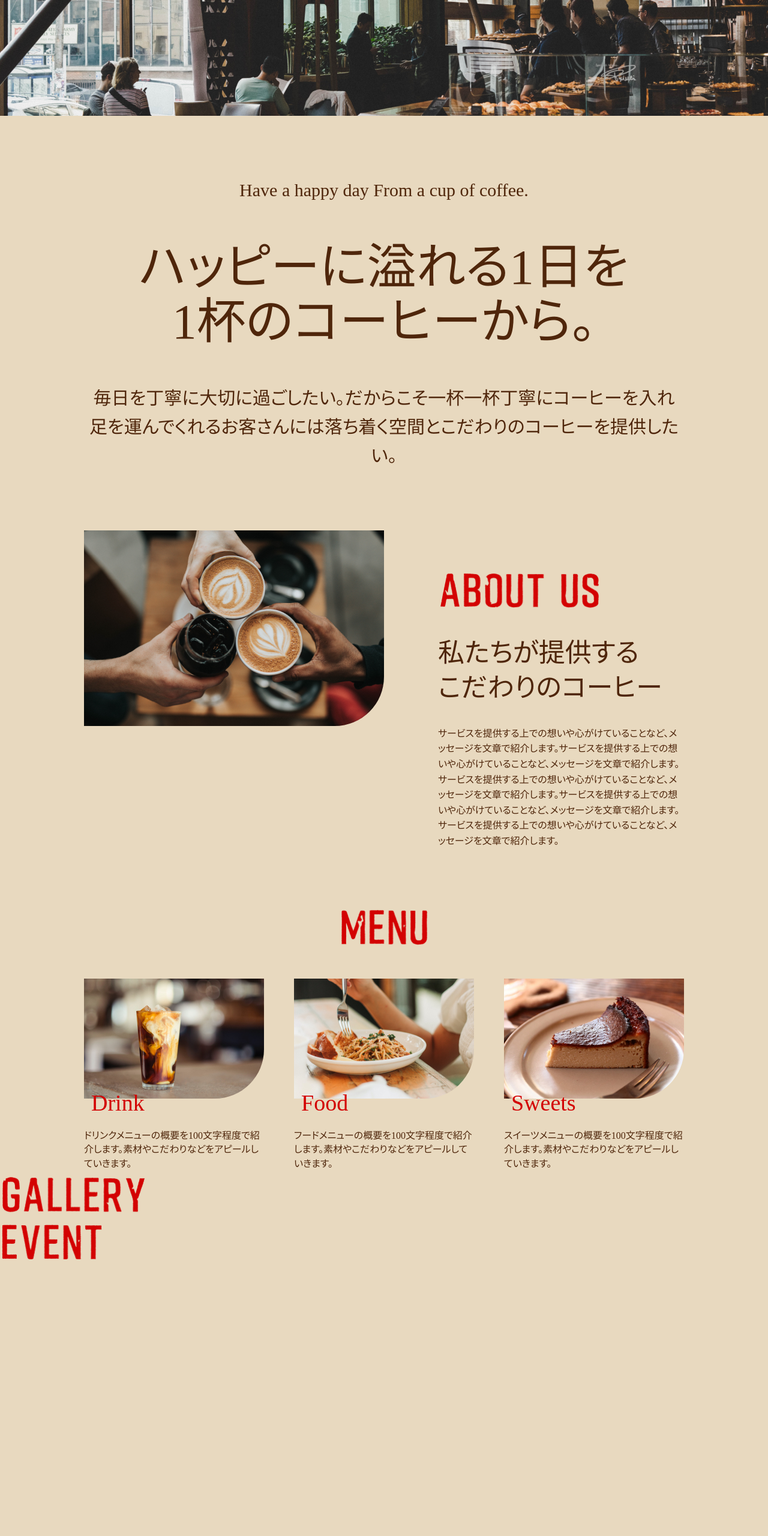
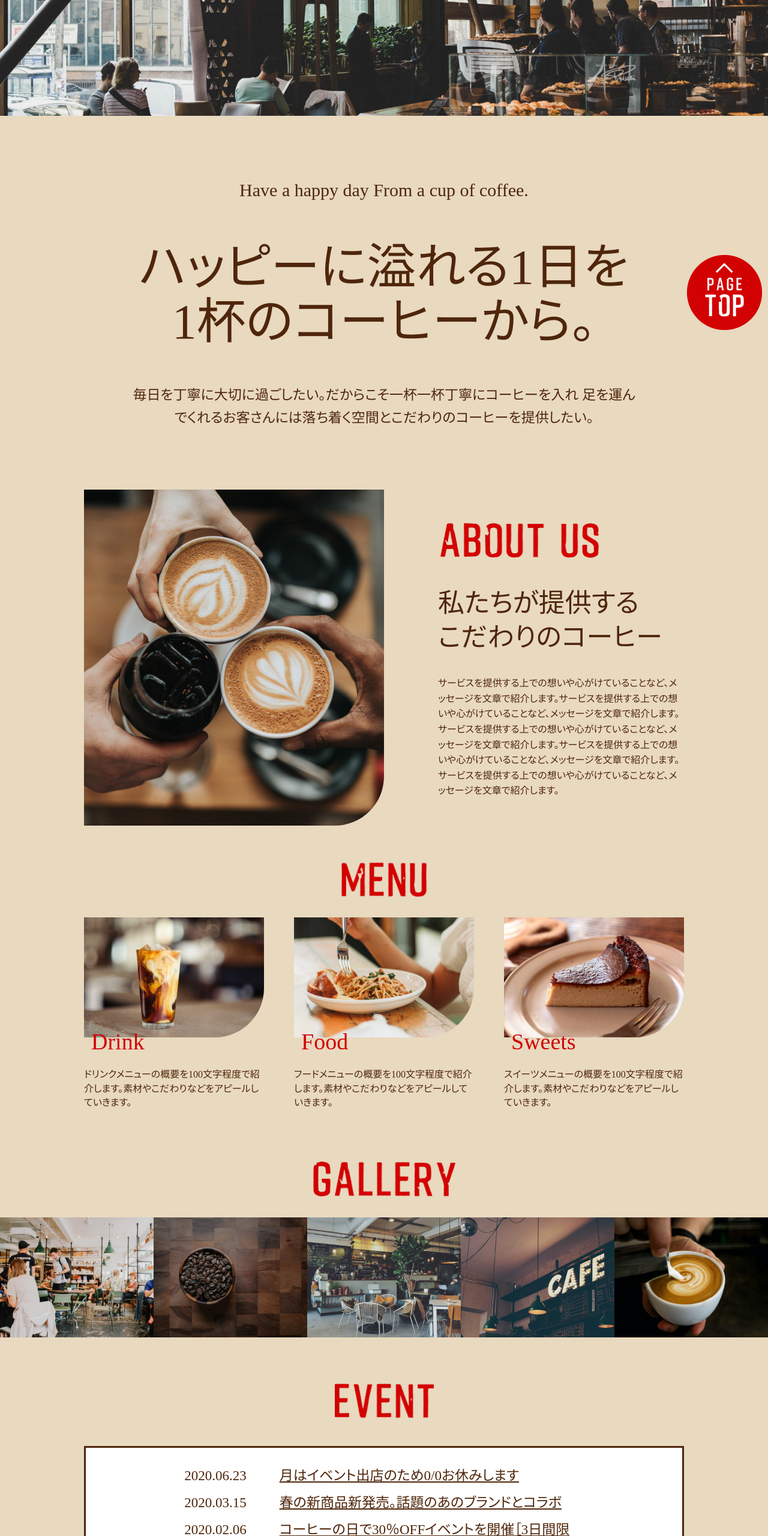
Before and after one commit to rinaugai/kadai4_ugai, a plain HTML site: page カフェサイトコーディング_鵜飼/index.html in a window 1280 px wide. Shown: the part 240-2800 px from the top of the page at 60% size. Before the commit the page ends 2348 px from the top, so only its background shows below. Drawn offline with Linux system fonts and the light colour scheme.

Commit message:
カフェサイト

```diff
--- a/カフェサイトコーディング_鵜飼/css/style.css
+++ b/カフェサイトコーディング_鵜飼/css/style.css
@@ -96,7 +96,8 @@ body {
     margin: 100px auto;
     font-size: 30px;
     line-height: 1.6;
-    width: 1000px;
+    max-width: 1000px;
+    padding: 0 10px;
 }
 
 .copy h1 {
@@ -106,15 +107,23 @@ body {
     font-weight: normal;
 }
 
+.copy p{
+    font-size: 23px;
+    line-height: 1.65;
+    max-width: 844px;
+    margin: 0 auto;
+}
+
 #about_us {
     display: flex;
     justify-content: space-between;
-    width: 1000px;
+    max-width: 1000px;
     margin: 0 auto 50px;
+    align-items: center;
+    padding: 0 10px;
 }
 .img_photo  {
-    width: 500px;
-     height: 560px;
+    width: 50%;
 }
 
 .img_photo img {
@@ -123,8 +132,8 @@ body {
 }
 
 .inner_aboutus {
-    width: 410px;
-    padding: 60px 0 40px 0;
+    width: 41%;
+    /* padding: 60px 0 40px 0; */
 }
 .inner_aboutus h2 {
     margin-bottom: 35px;
@@ -144,8 +153,9 @@ body {
 }
 
 #menu {
-    width: 1000px;
+    max-width: 1000px;
     margin: 0 auto;
+    padding: 0 10px;
 }
 
 #menu .img_photo{
@@ -155,8 +165,8 @@ body {
 }
 
 #menu .img_menulogo{
-    width: 151px;
-    margin: 0 auto 48px;
+    width: 150px;
+    margin: 0 auto 26px;
 }
 
 .inner_menu{
@@ -181,9 +191,94 @@ body {
 
 .img_gallerylogo {
     width: 245px;
+    margin: 75px auto 26px;
+}
+
+.img_gallery {
+    width: 20%;
+    display: flex;
+}
+
+#event {
+    max-width: 1000px;
+    margin: 0 auto;
+}
+
+.img_eventlogo {
+    width: 173px;
+    margin: 65px auto 38px;
+
+}
+
+.article {
+    display: flex;
+    justify-content: center;
+    max-width: 1000px;
+    font-size: 23px;
+    margin: 0 auto 22px;
+    font-weight: normal;
+}
+
+.article:last-child {
+    margin: 0 auto;
+}
+
+.article time {
+    width: 10.4%;
+}
+
+.article p {
+    width: 51%;
+    text-align: left;
+    text-decoration: underline;
+    margin-left: 55px;
+}
+
+.box {
+    padding: 35px 0;
+    font-weight: bold;
+    border: solid 3px #4f260b;
+    background-color: #fff;
 }
 
 
-.img_eventlogo {
-width: 173px;
+.img_accesslogo {
+    width: 213px;
+    margin: 56px auto 22px;
 }
+
+.map {
+    width: 100%;
+}
+
+
+.footer_logo {
+    width: 226px;
+}
+
+.footer_info {
+    display: flex;
+    font-size: 20px;
+    max-width: 1000px;
+    padding: 86px 24% 82px;
+    background-color: #fff;;
+}
+
+.cafe_info {
+    margin-left: 68px;
+    line-height: 1.95;
+}
+
+.copyright {
+    width: 12%;
+    padding: 0 44% 80px;
+    font-size: 16px;
+    background-color: #fff;
+}
+
+.page_top_btn {
+    position: fixed;
+    bottom: 10px;
+    right: 10px;
+    width: 125px;
+  }
--- a/カフェサイトコーディング_鵜飼/index.html
+++ b/カフェサイトコーディング_鵜飼/index.html
@@ -10,7 +10,8 @@
 </head>
 
 <body>
-    <header>
+    <a href="#header" class="page_top_btn"><img src="images/to_top@2x.png" alt="pagetop"></a>
+    <header id="header">
         <div class="header_wrap">
             <h1 class="header_logo"><img src="images/design_cafe_logo_header@2x.png" alt="カフェのロゴ（検索キーワード入れると良い）"></h1>
             <nav class="pc_nav">
@@ -32,12 +33,12 @@
     <div class="copy">
         <div>Have a happy day From a cup of coffee.</div>
         <h1>ハッピーに溢れる1日を<br>1杯のコーヒーから。</h1>
-        <div>毎日を丁寧に大切に過ごしたい。だからこそ一杯一杯丁寧にコーヒーを入れ
-            足を運んでくれるお客さんには落ち着く空間とこだわりのコーヒーを提供したい。</div>
+        <p>毎日を丁寧に大切に過ごしたい。だからこそ一杯一杯丁寧にコーヒーを入れ
+            足を運んでくれるお客さんには落ち着く空間とこだわりのコーヒーを提供したい。</p>
     </div>
 
     <div id="about_us">
-        <div class="img_photo"><img src="images/about_us@2x-100.jpg" alt="ドリンクの写真"></div>
+        <div class="img_photo"><img src="images/pc_about-100.jpg" alt="ドリンクの写真"></div>
         <div class="inner_aboutus">
             <div class="img_aboutuslogo"><img src="images/about_us@2x.png" alt="about us"></div>
 
@@ -70,18 +71,54 @@
 
     <div id="gallery">
         <div class="img_gallerylogo"><img src="images/gallery@2x.png" alt="galleryのロゴ"></div>
+        <div class="img_gallery">
+            <img src="images/pc_gallary_05-100.jpg" alt="カフェ内">
+            <img src="images/pc_gallary_04-100.jpg" alt="コーヒー豆">
+            <img src="images/pc_gallary_03-100.jpg" alt="カフェ内装">
+            <img src="images/pc_gallary_02-100.jpg" alt="外観">
+            <img src="images/pc_gallary_01-100.jpg" alt="ラテアート">
+        </div>
     </div>
 
     </div>
 
     <div id="event">
         <div class="img_eventlogo"><img src="images/event@2x.png" alt="eventのロゴ"></div>
-
+        <div class="box">
+            <div class="article">
+                <time>2020.06.23</time>
+                <p><a href="">月はイベント出店のため0/0お休みします</a></p>
+            </div>
+            <div class="article">
+                <time>2020.03.15</time>
+                <p><a href="">春の新商品新発売。話題のあのブランドとコラボ</a></p>
+            </div>
+            <div class="article">
+                <time>2020.02.06</time>
+                <p><a href="">コーヒーの日で30％OFFイベントを開催［3日間限定］</a></p>
+            </div>
+        </div>
     </div>
 
     <div id="access">
-
+        <div class="img_accesslogo"><img src="images/access@2x.png" alt="accessのロゴ"></div>
+        <div class="map">
+            <iframe
+                src="https://www.google.com/maps/embed?pb=!1m18!1m12!1m3!1d13015.194724955005!2d138.71860863376102!3d35.36064218367407!2m3!1f0!2f0!3f0!3m2!1i1024!2i768!4f13.1!3m3!1m2!1s0x6019629a42fdc899%3A0xa6a1fcc916f3a4df!2z5a-M5aOr5bGx!5e0!3m2!1sja!2sjp!4v1655126935827!5m2!1sja!2sjp"
+                style="border:0;" allowfullscreen="" loading="lazy"
+                referrerpolicy="no-referrer-when-downgrade"></iframe>
+        </div>
     </div>
+    <footer>
+        <div class="footer_info">
+            <div class="footer_logo"><img src="images/design_cafe_logo_footer@2x.png" alt="フッターのロゴ">
+            </div>
+            <div class="cafe_info">OPEN 18:00 / CLOSE
+                24:00<br>〒150-0022<br>東京都渋谷区東京南123デザインビルB1<br>MAIL：info@designcafe.tokyo
+            </div>
+        </div>
+    </footer>
+    <div class="copyright">© 2021 DESIGN CAFE</div>
 </body>
 
 </html>
```
Also changed, not shown: 2 other files.
